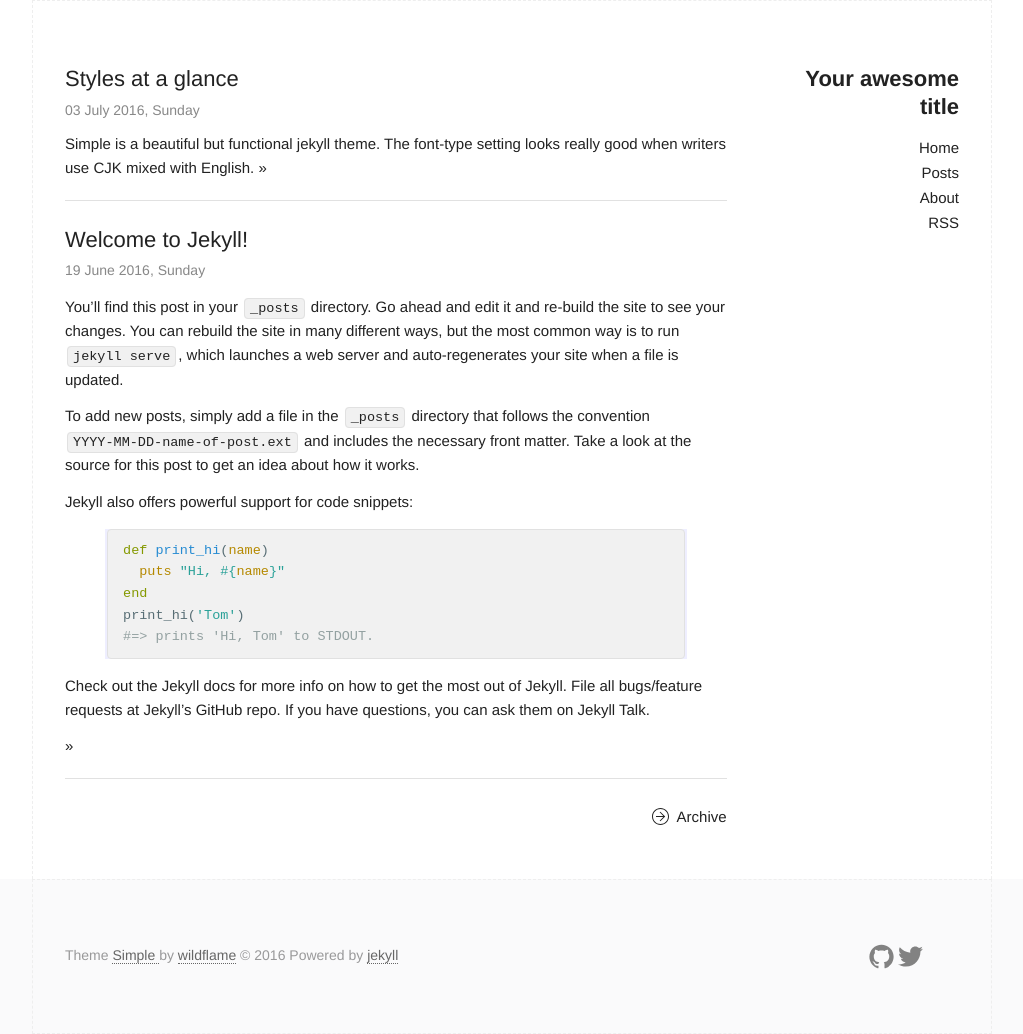
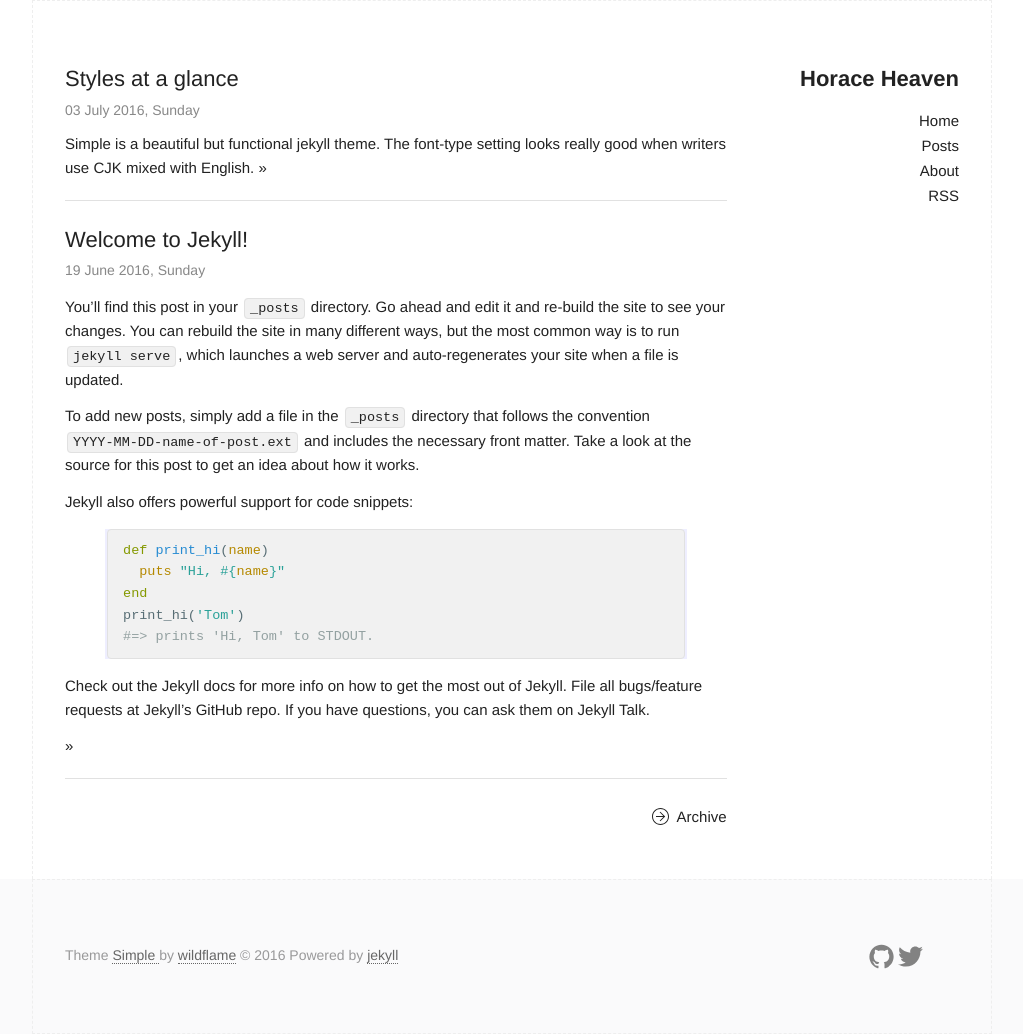
Before and after one commit to horaceheaven/horaceheaven.github.io, a Jekyll site: the page built from index.html, in a window 1280 px wide. Shown: the whole page, without its empty margins (128-1151 px from the left). Built offline with Jekyll 4.4.1, drawn with Linux system fonts in a browser that asks for light colours.

Commit message:
update config

```diff
--- a/_config.yml
+++ b/_config.yml
@@ -6,16 +6,16 @@
 # 'jekyll serve'. If you change this file, please restart the server process.
 
 # Site settings
-title: Your awesome title
-email: your-email@domain.com
+title: Horace Heaven
+email: horaceheaven@gmail.com
 description: > # this means to ignore newlines until "baseurl:"
   Write an awesome description for your new site here. You can edit this
   line in _config.yml. It will appear in your document head meta (for
   Google search results) and in your feed.xml site description.
-baseurl: "/jekyll-simple" # the subpath of your site, e.g. /blog
-url: "http://wildflame.me" # the base hostname & protocol for your site
-twitter_username: Taffyer
-github_username:  wild-flame
+baseurl: "/" # the subpath of your site, e.g. /blog
+url: "https://horaceheaven.com" # the base hostname & protocol for your site
+twitter_username: horaceheaven
+github_username:  horaceheaven
 
 # Build settings
 markdown: kramdown
```
